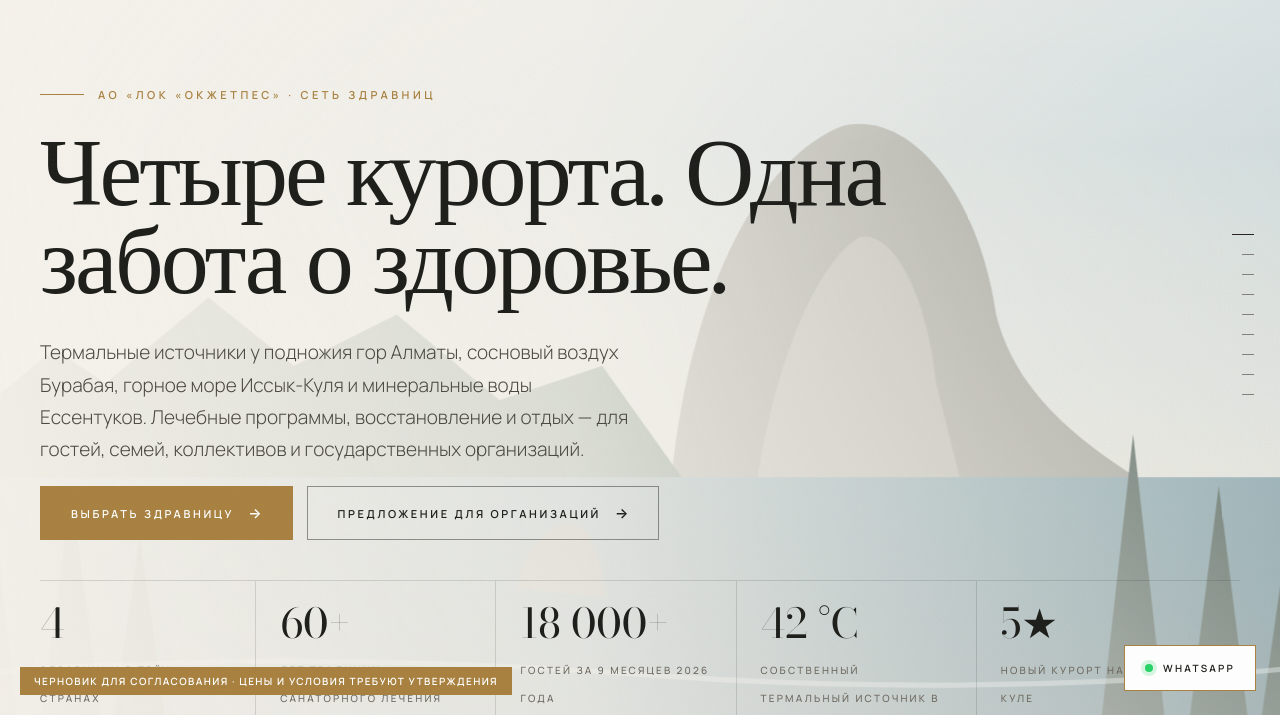
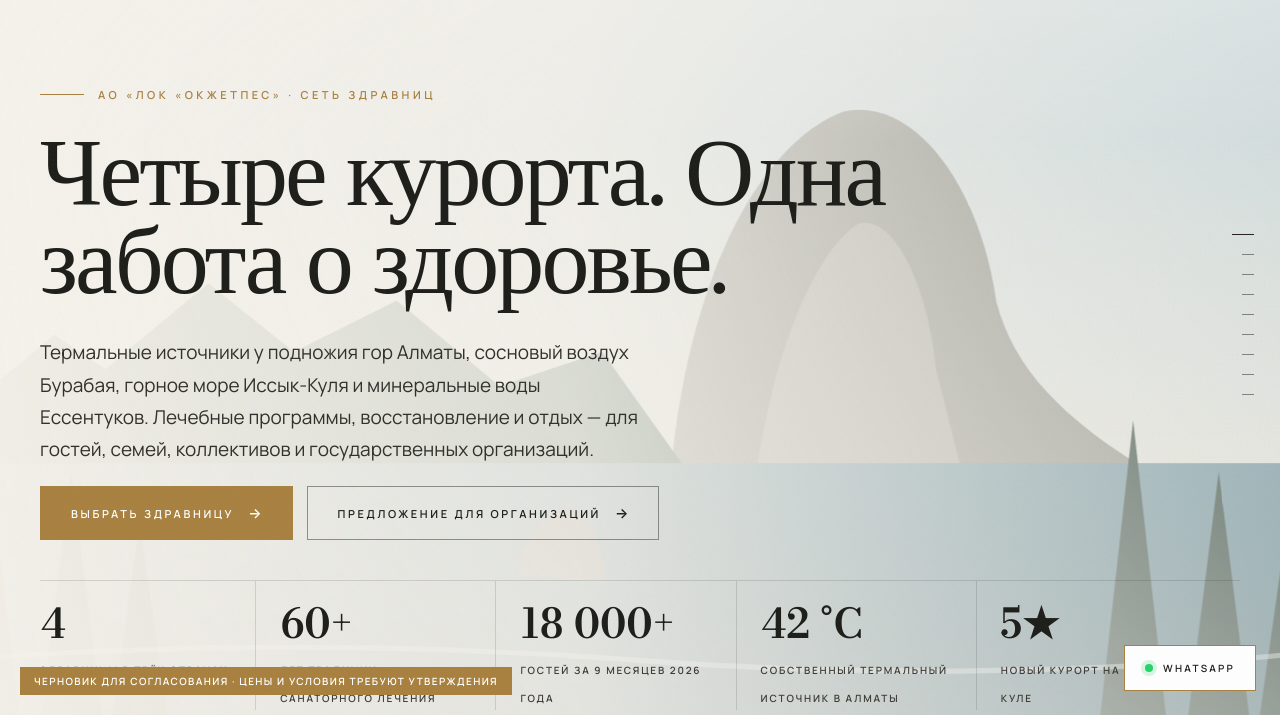
Before and after one commit to dauletulyaidyn/okzhetpes-site, a plain HTML site: page index.html in a window 1280 px wide. Shown: the part 85-800 px from the top of the page. Drawn offline with nearby package versions, Linux system fonts and the light colour scheme.

Commit message:
Цифры и подписи на первом экране — жирнее и контрастнее
Co-Authored-By: Claude Opus 5.5 <noreply@anthropic.com>

```diff
--- a/assets/style.css
+++ b/assets/style.css
@@ -401,3 +401,8 @@ footer a:hover { color: var(--brass); }
   .top { background: rgba(247, 243, 236, .95); }
   .nav { background: var(--ivory); border-bottom: 1px solid var(--line-d); }
 }
+
+/* читаемость цифр и подписей на светлом первом экране */
+.hero-facts b { font-weight: 600; letter-spacing: 0; font-optical-sizing: none; font-variation-settings: "opsz" 6, "wght" 600; }
+.hero-facts span { color: #3d3b34; font-weight: 600; letter-spacing: .18em; }
+.hero .lead { color: #2f2e29; font-weight: 400; }
--- a/index.html
+++ b/index.html
@@ -7,8 +7,8 @@
 <title>Окжетпес — сеть здравниц: Алматы, Бурабай, Иссык-Куль, Ессентуки</title>
 <meta name="description" content="Сеть санаториев АО «ЛОК «Окжетпес»: лечение, восстановление и отдых в Алматы, Бурабае, на Иссык-Куле и в Ессентуках. Программы для гостей, семей, компаний и государственных организаций.">
 <link rel="preconnect" href="https://fonts.googleapis.com"><link rel="preconnect" href="https://fonts.gstatic.com" crossorigin>
-<link href="https://fonts.googleapis.com/css2?family=Bodoni+Moda:ital,opsz,wght@0,6..96,400;0,6..96,500;1,6..96,400&family=Manrope:wght@300;400;500;600;700&display=swap" rel="stylesheet">
-<link rel="stylesheet" href="assets/style.css?v=6">
+<link href="https://fonts.googleapis.com/css2?family=Bodoni+Moda:ital,opsz,wght@0,6..96,400;0,6..96,500;0,6..96,600;0,6..96,700;1,6..96,400&family=Manrope:wght@300;400;500;600;700&display=swap" rel="stylesheet">
+<link rel="stylesheet" href="assets/style.css?v=8">
 </head>
 <body>
 <div id="site-header"></div>
@@ -177,6 +177,6 @@
 
 <div id="lead-slot"></div>
 <div id="site-footer"></div>
-<script src="assets/site.js?v=6"></script>
+<script src="assets/site.js?v=8"></script>
 </body>
 </html>
```
Also changed, not shown: almaty.html (+3 -3 lines), burabay.html (+3 -3 lines), clients.html (+3 -3 lines), corporate.html (+3 -3 lines), essentuki.html (+3 -3 lines), issyk-kul.html (+3 -3 lines).
